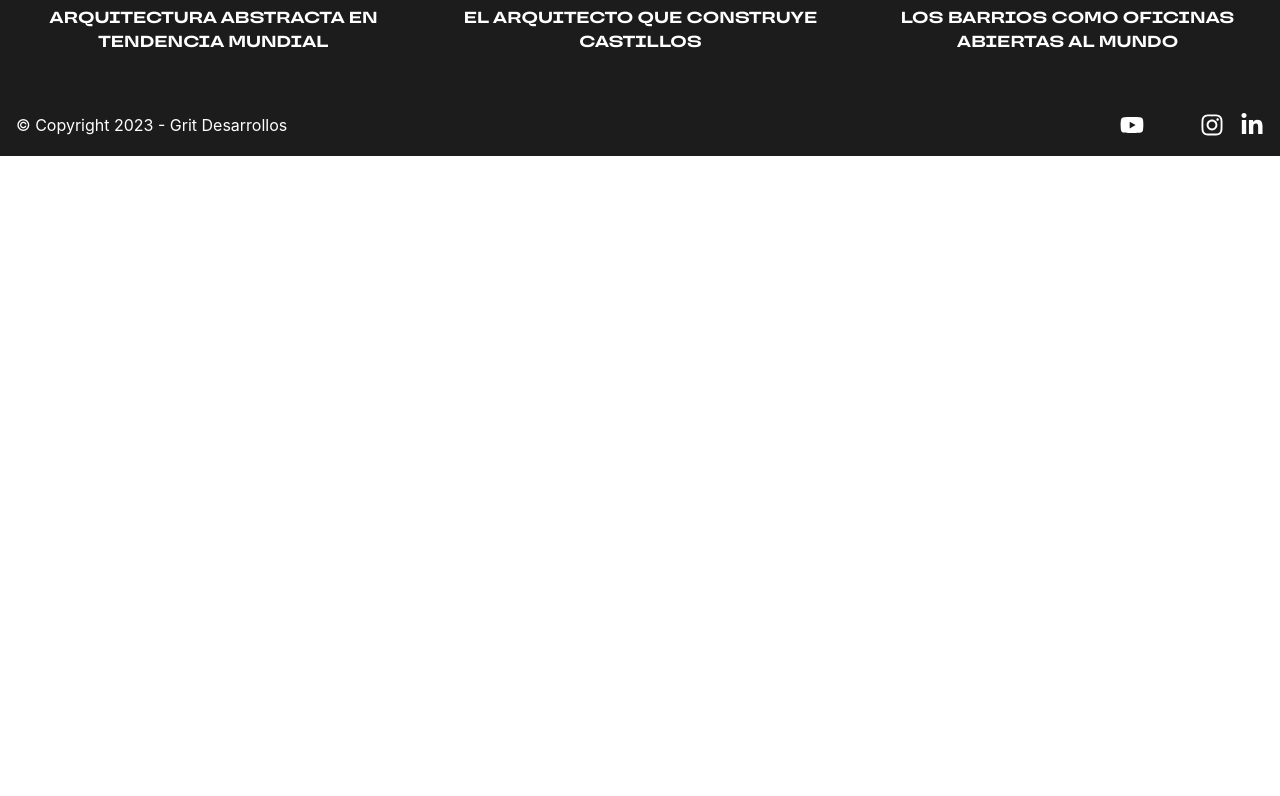
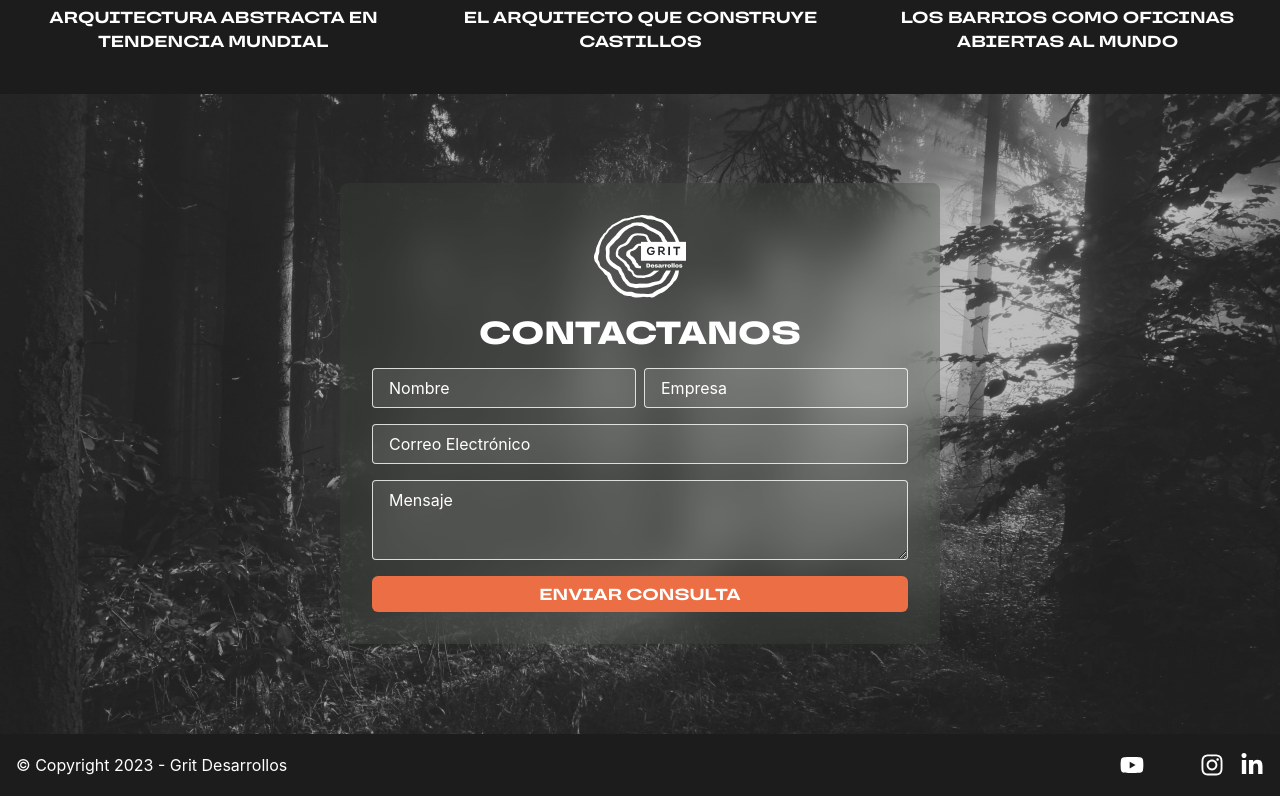
Before and after one commit to ignaciorodrigues1/grit, a Next.js app: page / in a window 1280 px wide. Shown: the part 2038-2834 px from the top of the page. Before the commit the page ends 2194 px from the top, so only its background shows below. Built offline with nearby package versions, Linux system fonts and the light colour scheme; some icons are missing.

Commit message:
Grit Web

```diff
--- /dev/null
+++ b/components/contactForm.jsx
@@ -0,0 +1,131 @@
+import {
+  Box,
+  Heading,
+  Flex,
+  Input,
+  Textarea,
+  Button,
+  Image,
+} from "@chakra-ui/react";
+import { useForm } from "react-hook-form";
+
+const ContactForm = () => {
+  const { register, handleSubmit } = useForm();
+
+  const onSubmit = (data) => {
+    // Configurar Nodemailer
+    console.log(data);
+  };
+
+  return (
+    <Flex
+      backgroundImage="url('/images/contactBg.png')"
+      backgroundSize="cover"
+      backgroundPosition="center"
+      minH="80vh"
+      alignItems="center"
+      justifyContent="center"
+    >
+      <Box
+        backgroundColor="#3C463B4D"
+        backdropFilter="blur(20px)"
+        p={8}
+        borderRadius="lg"
+        w="600px"
+        maxW="90%"
+        mx="auto"
+        pt={8}
+        alignItems="center"
+      >
+        {/* Company Logo */}
+        <Flex justify="center" mb={4}>
+          <Image src="/images/brand.png" alt="Grit Logo" />
+        </Flex>
+
+        {/* Form Title */}
+        <Heading
+          textAlign="center"
+          mb={4}
+          fontSize="32px"
+          fontFamily="Travels"
+          fontWeight="900"
+          color="white"
+        >
+          CONTACTANOS
+        </Heading>
+
+        {/* Form */}
+        <form onSubmit={handleSubmit(onSubmit)}>
+          {/* Name and Company */}
+          <Flex mb={4}>
+            <Input
+              {...register("name", { required: "Campo requerido" })}
+              placeholder="Nombre"
+              mr={2}
+              color="white"
+              _placeholder={{ color: "white" }}
+              borderRadius="4px"
+              border="1px solid rgba(255, 255, 255, 0.80)"
+              background="rgba(255, 255, 255, 0.10)"
+            />
+            <Input
+              {...register("company")}
+              placeholder="Empresa"
+              color="white"
+              _placeholder={{ color: "white" }}
+              borderRadius="4px"
+              border="1px solid rgba(255, 255, 255, 0.80)"
+              background="rgba(255, 255, 255, 0.10)"
+            />
+          </Flex>
+
+          {/* Email */}
+          <Input
+            {...register("email", {
+              required: "Campo requerido",
+              pattern: {
+                value: /\S+@\S+\.\S+/,
+                message: "Correo electrónico no válido",
+              },
+            })}
+            placeholder="Correo Electrónico"
+            mb={4}
+            color="white"
+            _placeholder={{ color: "white" }}
+            borderRadius="4px"
+            border="1px solid rgba(255, 255, 255, 0.80)"
+            background="rgba(255, 255, 255, 0.10)"
+          />
+
+          {/* Message */}
+          <Textarea
+            {...register("message", { required: "Campo requerido" })}
+            placeholder="Mensaje"
+            mb={4}
+            color="white"
+            _placeholder={{ color: "white" }}
+            borderRadius="4px"
+            border="1px solid rgba(255, 255, 255, 0.80)"
+            background="rgba(255, 255, 255, 0.10)"
+          />
+
+          {/* Submit Button */}
+          <Button
+            type="submit"
+            textAlign="center"
+            colorScheme="green"
+            w="100%"
+            textTransform="uppercase"
+            fontFamily="Travels"
+            bgColor="#EC6E44"
+            h="36px"
+          >
+            Enviar consulta
+          </Button>
+        </form>
+      </Box>
+    </Flex>
+  );
+};
+
+export default ContactForm;
--- a/components/footer.jsx
+++ b/components/footer.jsx
@@ -7,7 +7,6 @@ const Footer = () => {
     <Flex as="footer" bg="#1D1C1C" color="white" h="62px" w="100%" alignItems="center">
       <Container maxW="1280px" mx="auto">
         <Flex
-          direction={{ base: "column", md: "row" }}
           wrap="wrap"
           align="center"
           justify="space-between"
--- a/package.json
+++ b/package.json
@@ -24,6 +24,7 @@
     "react": "18.2.0",
     "react-dom": "18.2.0",
     "react-fast-marquee": "^1.6.2",
+    "react-hook-form": "^7.49.3",
     "react-icons": "^4.10.1",
     "react-leaflet": "^4.2.1",
     "react-slick": "^0.29.0",
--- a/pages/index.jsx
+++ b/pages/index.jsx
@@ -5,6 +5,7 @@ import Hero from "../components/hero";
 import TrustUs from "../components/trustUs";
 import AppDownload from "../components/appDownload";
 import NewsSlider from "../components/newsSlider";
+import ContactForm from "../components/contactForm";
 
 const HomePage = () => {
 
@@ -15,6 +16,7 @@ const HomePage = () => {
       <TrustUs />
       <AppDownload />
       <NewsSlider />
+      <ContactForm />
     </Box>
   );
 };
```
Also changed, not shown: public/images/contactBg.png (added), 1 other file (tests, documents, lock files or other folders).
